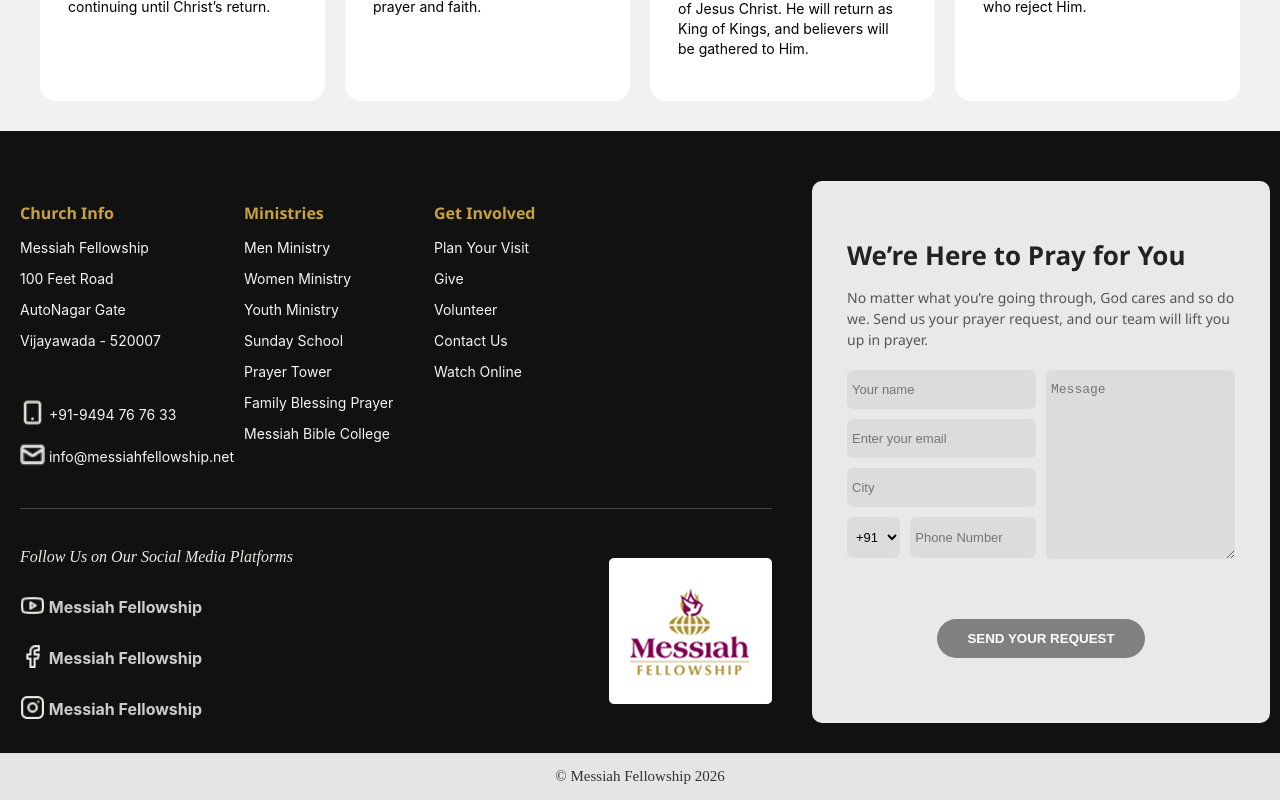
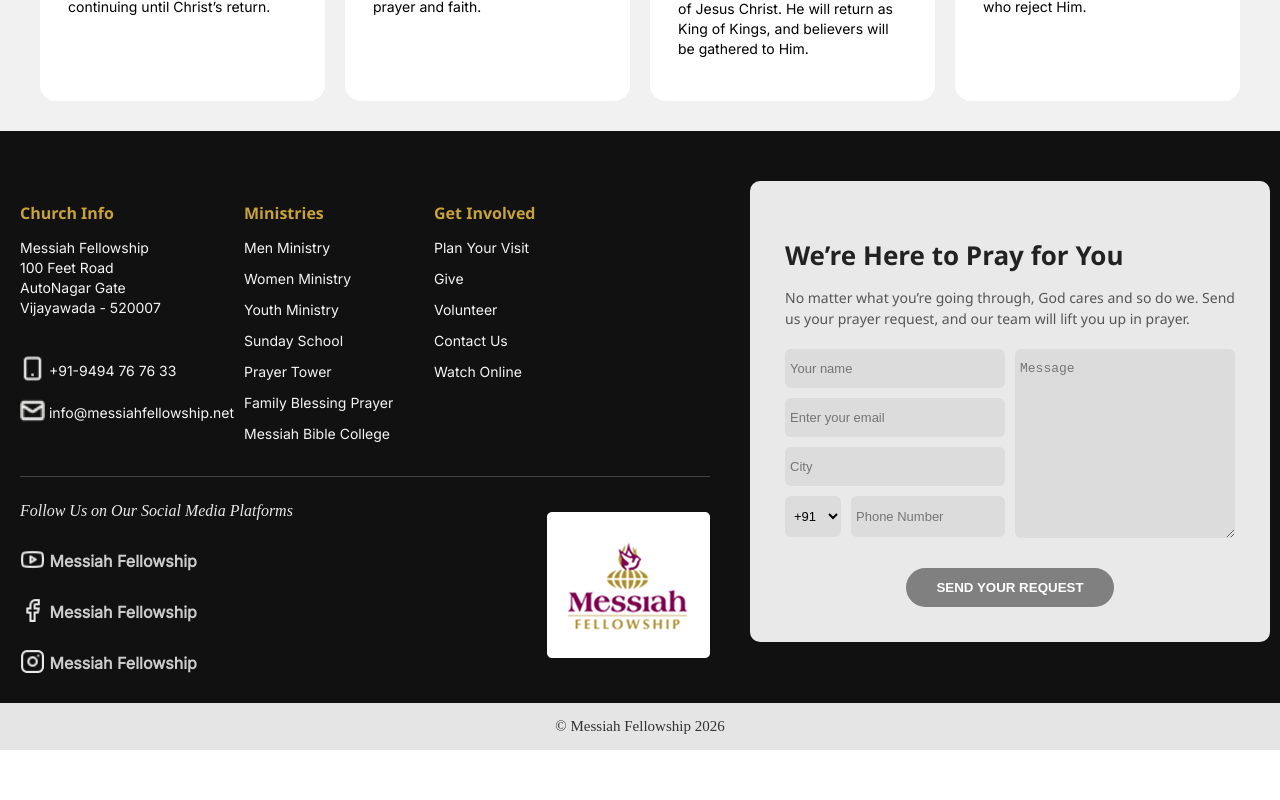
Before and after one commit to kavyagunji/messiah-UI, an Angular app: page /about in a window 1280 px wide. Shown: the part 3774-4574 px from the top of the page. After the commit the page ends 4524 px from the top, so only its background shows below. Built offline with nearby package versions, Linux system fonts and the light colour scheme.

Commit message:
ui-changes

```diff
--- a/src/app/footer/footer.component.css
+++ b/src/app/footer/footer.component.css
@@ -17,7 +17,7 @@
 
 
 .footer-left {
-  flex: 1 1 60%;
+  flex: 1 1 50%;
   display: flex;
   flex-wrap: wrap;
   gap: 10px;
@@ -43,10 +43,27 @@
 color:#f5f5f5;
 }
 
+.details{
+  font-family: Inter;
+font-weight: 400;
+font-style: Regular;
+font-size: 14px;
+cursor: pointer;
+text-decoration: none;
+color:#f5f5f5;
+margin-bottom: 3px;
+}
+
 .footer-col p:hover{
   color: #fff;
   text-decoration: underline;
 }
+
+.details:hover{
+  color: #fff;
+  text-decoration: underline;
+}
+
 .social-context{
     font-family: Inter;
   font-weight: 700;
@@ -119,7 +136,6 @@
 
 .prayer-form {
   display: flex;
-  gap: 30px;
   flex-direction: column;
 }
 .form-fields{
--- a/src/app/footer/footer.component.html
+++ b/src/app/footer/footer.component.html
@@ -4,10 +4,10 @@
 
       <div class="footer-col">
         <h4>Church Info</h4>
-        <p>Messiah Fellowship</p>
-        <p>100 Feet Road</p>
-        <p>AutoNagar Gate</p>
-        <p>Vijayawada - 520007</p>
+        <div class="details">Messiah Fellowship</div>
+        <div class="details">100 Feet Road</div>
+        <div class="details">AutoNagar Gate</div>
+        <div class="details">Vijayawada - 520007</div>
         <br>
         <p class="contact"><img src="images/Frame1.png" width="25" style="position: relative; ;top:5px;"> +91-9494 76 76
           33</p>
--- a/src/app/homepage/homepage.component.css
+++ b/src/app/homepage/homepage.component.css
@@ -126,7 +126,7 @@
 .pastor-row {
      display: flex;
     align-items: center;
-    margin-bottom: 80px;
+    margin-bottom: 40px;
     width: 100%;
     height: 543px;
 }
@@ -163,6 +163,7 @@
 .pastor-image-2 img {
   width: 100%;
   border-radius: 35px;
+  height: 882px;
 }
 
 .pastor-image-2{
@@ -287,7 +288,7 @@
 
 .ministries-section {
   background: #5b0038;
-  padding: 80px 20px;
+  padding: 80px 20px 30px;
   font-family: 'Poppins', sans-serif;
 }
 
@@ -369,7 +370,9 @@
   overflow: hidden;
   box-shadow: 0 8px 18px rgba(0,0,0,0.15);
   transition: 0.3s ease;
+
 }
+.banner-card
 
 .card:hover {
   transform: translateY(-6px);
@@ -394,7 +397,7 @@
 }
 
 .card-content {
-  padding: 18px;
+  padding: 10px 35px 20px;
 }
 
 .card-content h3 {
@@ -444,6 +447,8 @@
 .banner-card {
   grid-column: span 3;
   position: relative;
+   border: 5px solid #F3E6ED;
+
 }
 
 .banner-card img {
@@ -451,10 +456,19 @@
 }
 
 .banner-card .overlays {
-  position: absolute;
-  left: 40px;
-  bottom: 35px;
+   position: absolute;
+  bottom: 0;
+  left: 0;
+  width: 100%;
+  padding: 20px;
   color: #fff;
+
+  /* Your gradient */
+  background: linear-gradient(
+    360deg,
+    rgba(17, 1, 11, 0.9) 7.36%,
+    rgba(79, 8, 52, 0.35) 49.06%
+  );
 }
 
 .banner-card h3 {
@@ -515,7 +529,6 @@
 .college-img img {
   width: 100%;
   height: 100%;
-  object-fit: cover;
 }
 
 .college-content {
@@ -559,7 +572,7 @@
 }
 
 .btn-outline {
-  width: 133px;
+  width: 140px;
 height: 0px;
 angle: 0 deg;
 opacity: 1;
@@ -624,8 +637,7 @@
 letter-spacing: 0%;
 color: #242424;
   margin-bottom: 12px;
-  display: flex;
-align-items: left;
+text-align: left;
 }
 
 .through{
@@ -751,7 +763,7 @@
 }
 
 .give-container {
-  max-width: 880px;
+  max-width: 1020px;
   margin: auto;
   background: #a8841f;
   border-radius: 18px;
--- a/src/app/homepage/homepage.component.html
+++ b/src/app/homepage/homepage.component.html
@@ -1,6 +1,8 @@
 <div>
-    <div>
-    <img src="images/homelogo.png" width="100%" />
+    <video controls loop autoplay  width="100%">
+  <source src="images/video.mp4" type="video/mp4">
+  Your browser does not support the video tag.
+</video>
 </div>
 <div>
     <section class="about-section">
@@ -136,7 +138,7 @@
         <img src="images/men-ministry.png" alt="Men's Ministry" class="card-tower">
         <div class="card-content">
           <h3>Men’s Ministry</h3>
-          <p>Building men of faith, character and purpose</p><br/>
+          <p>Building men of faith, character and purpose</p>
           <div class="day-time">
           <span>Wednesdays 5:00am</span>
           <img src="images/arrow.png" class="arrow" [routerLink]="'/men'">
@@ -161,7 +163,10 @@
         <div class="card-content">
           <h3>Youth Ministry</h3>
           <p>Raising a generation rooted in Christ and bold in faith</p>
+          <div class="day-time">
           <span>Second Saturday 6:00pm</span>
+          <img src="images/arrow.png" class="arrow" [routerLink]="'/youth'">
+          </div>
         </div>
       </div>
     </div><br/>
@@ -171,7 +176,7 @@
         <img src="images/sunday-school.png" alt="Sunday School" class="card-tower">
         <div class="card-content">
           <h3>Sunday School</h3>
-          <p>TRaising a generation rooted in Christ and bold in faith</p>
+          <p>TRaising a generation rooted in Christ and bold in faith</p><br>
           <div class="day-time">
           <span>Sunday 8:00am & 10:00am</span>
           <img src="images/arrow.png" class="arrow" [routerLink]="'/children'">
@@ -184,7 +189,10 @@
         <div class="card-content">
           <h3>Prayer Tower</h3>
           <p>A house of prayer where faith is strengthened and lives are restored</p>
+          <div class="day-time">
           <span>Everyday 7:00am to 7:00pm</span>
+          <img src="images/arrow.png" class="arrow" [routerLink]="'/prayer'">
+          </div>
         </div>
       </div>
     </div><br/>
@@ -193,7 +201,8 @@
         <img src="images/family-blessing.png" alt="Family Blessing Prayer" class="card-tower">
         <div class="overlays">
           <h3>Family Blessing Prayer</h3>
-          <p>Join us as we gather in prayer for families.</p>
+          <p>Join us as we gather in prayer for families, seeking God’s blessing,<br>
+guidance, and peace over our homes and loved ones.</p>
           <span>Friday 6:30pm</span>
         </div>
       </div>
@@ -311,4 +320,3 @@
 
   </div>
 </section>
-</div>
--- a/src/index.html
+++ b/src/index.html
@@ -6,6 +6,7 @@
   <base href="/">
   <meta name="viewport" content="width=device-width, initial-scale=1">
   <link rel="icon" type="image/x-icon" href="favicon.ico">
+<link href="https://fonts.googleapis.com/css2?family=Inter&display=swap" rel="stylesheet">
 </head>
 <body>
   <app-root></app-root>
```
Also changed, not shown: 1 other file (tests, documents, lock files or other folders).
